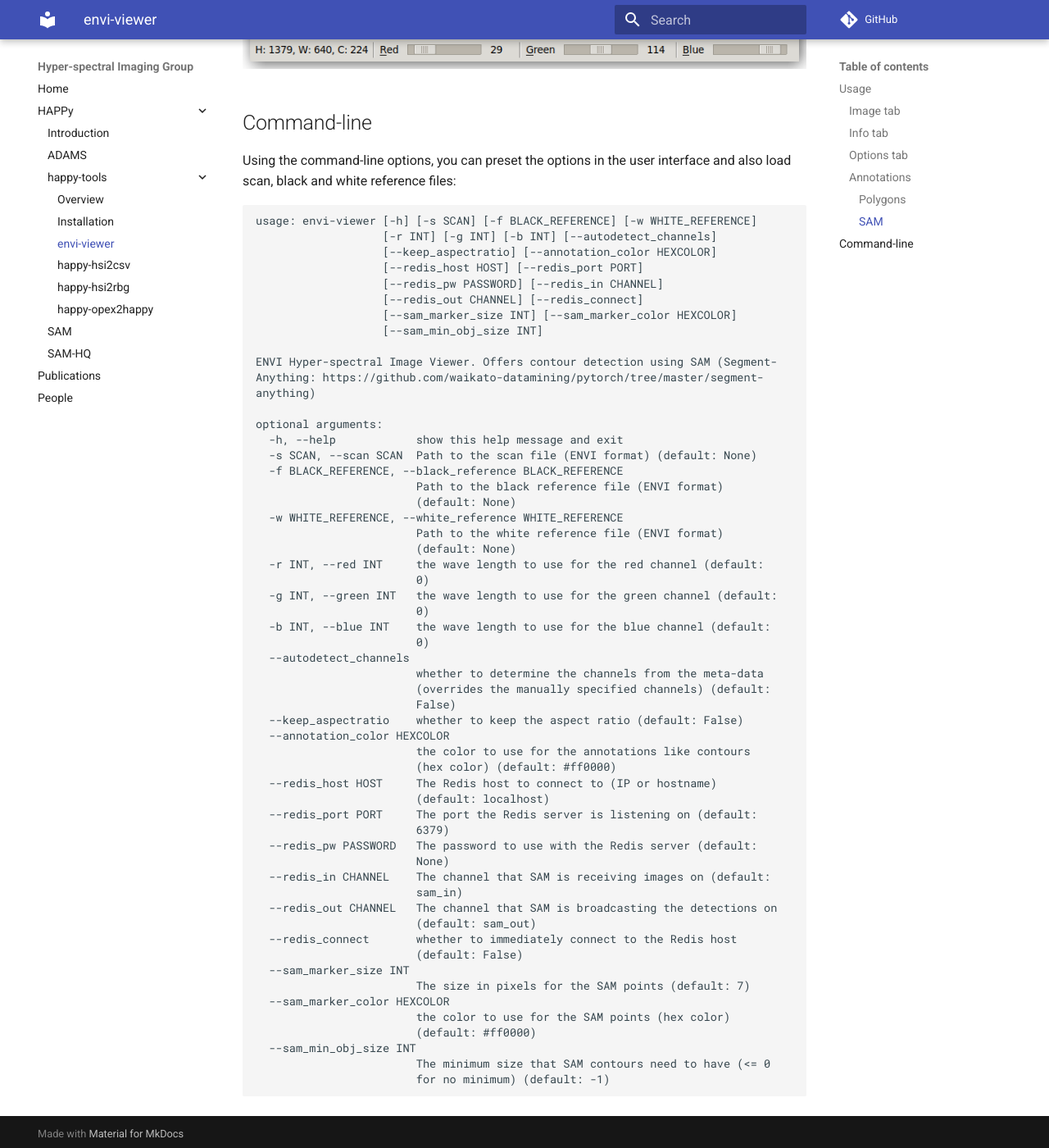
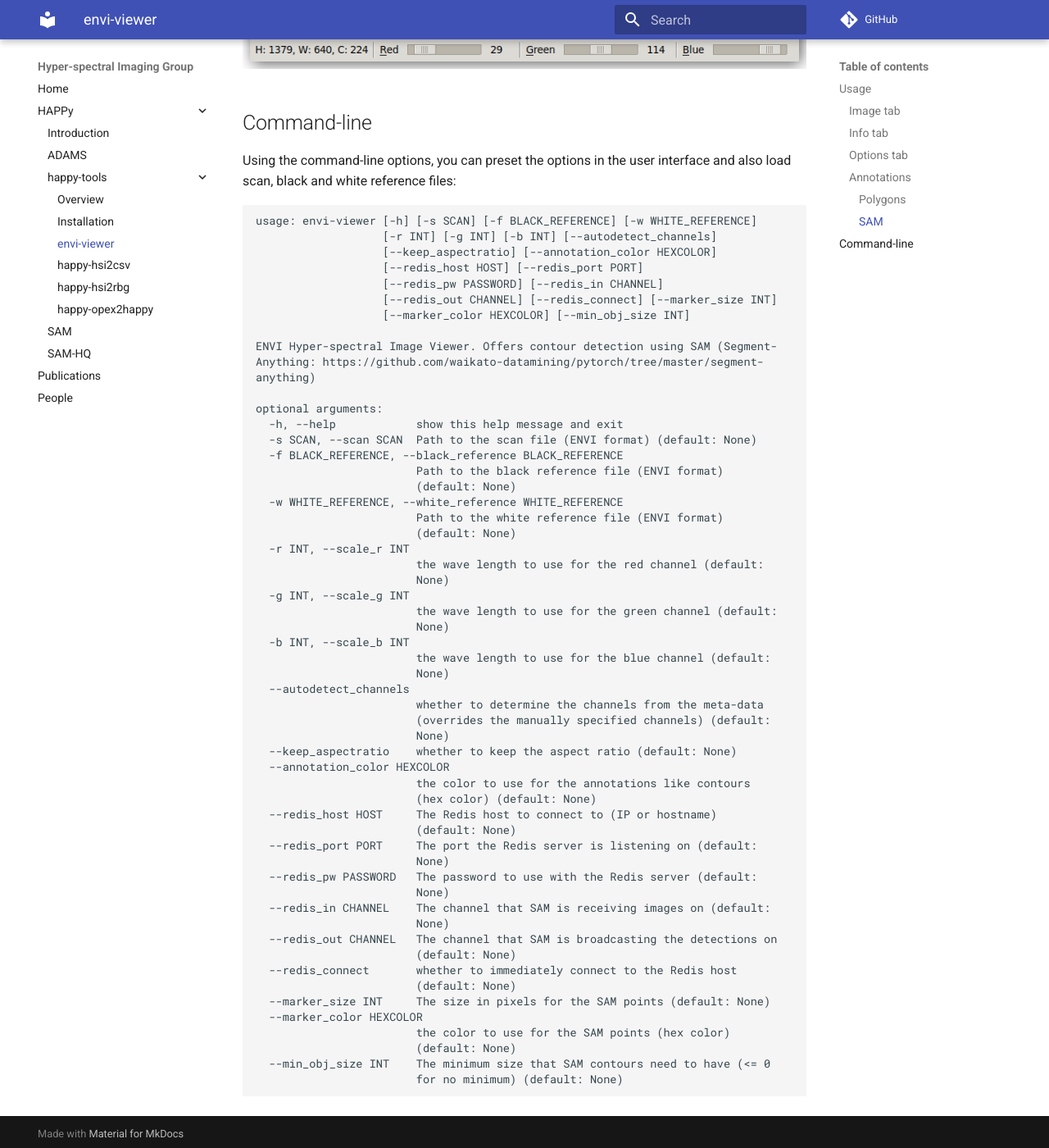
Before and after one commit to wairas/hsi-website, an MkDocs documentation site: the page built from docs/happy/happy_tools/envi-viewer.md, in a window 1280 px wide and 1400 px high, scrolled down 6424 px. Shown: the whole window at 82% size. Built offline with MkDocs 1.6.1 and Material for MkDocs 9.7.7, drawn with Linux system fonts in a browser that asks for light colours; comment, search, counter and statistics services are not loaded.

Commit message:
updated help screen

````diff
--- a/docs/happy/happy_tools/envi-viewer.md
+++ b/docs/happy/happy_tools/envi-viewer.md
@@ -103,9 +103,8 @@
                    [--keep_aspectratio] [--annotation_color HEXCOLOR]
                    [--redis_host HOST] [--redis_port PORT]
                    [--redis_pw PASSWORD] [--redis_in CHANNEL]
-                   [--redis_out CHANNEL] [--redis_connect]
-                   [--sam_marker_size INT] [--sam_marker_color HEXCOLOR]
-                   [--sam_min_obj_size INT]
+                   [--redis_out CHANNEL] [--redis_connect] [--marker_size INT]
+                   [--marker_color HEXCOLOR] [--min_obj_size INT]
 
 ENVI Hyper-spectral Image Viewer. Offers contour detection using SAM (Segment-
 Anything: https://github.com/waikato-datamining/pytorch/tree/master/segment-
@@ -120,38 +119,39 @@
   -w WHITE_REFERENCE, --white_reference WHITE_REFERENCE
                         Path to the white reference file (ENVI format)
                         (default: None)
-  -r INT, --red INT     the wave length to use for the red channel (default:
-                        0)
-  -g INT, --green INT   the wave length to use for the green channel (default:
-                        0)
-  -b INT, --blue INT    the wave length to use for the blue channel (default:
-                        0)
+  -r INT, --scale_r INT
+                        the wave length to use for the red channel (default:
+                        None)
+  -g INT, --scale_g INT
+                        the wave length to use for the green channel (default:
+                        None)
+  -b INT, --scale_b INT
+                        the wave length to use for the blue channel (default:
+                        None)
   --autodetect_channels
                         whether to determine the channels from the meta-data
                         (overrides the manually specified channels) (default:
-                        False)
-  --keep_aspectratio    whether to keep the aspect ratio (default: False)
+                        None)
+  --keep_aspectratio    whether to keep the aspect ratio (default: None)
   --annotation_color HEXCOLOR
                         the color to use for the annotations like contours
-                        (hex color) (default: #ff0000)
+                        (hex color) (default: None)
   --redis_host HOST     The Redis host to connect to (IP or hostname)
-                        (default: localhost)
+                        (default: None)
   --redis_port PORT     The port the Redis server is listening on (default:
-                        6379)
+                        None)
   --redis_pw PASSWORD   The password to use with the Redis server (default:
                         None)
   --redis_in CHANNEL    The channel that SAM is receiving images on (default:
-                        sam_in)
+                        None)
   --redis_out CHANNEL   The channel that SAM is broadcasting the detections on
-                        (default: sam_out)
+                        (default: None)
   --redis_connect       whether to immediately connect to the Redis host
-                        (default: False)
-  --sam_marker_size INT
-                        The size in pixels for the SAM points (default: 7)
-  --sam_marker_color HEXCOLOR
+                        (default: None)
+  --marker_size INT     The size in pixels for the SAM points (default: None)
+  --marker_color HEXCOLOR
                         the color to use for the SAM points (hex color)
-                        (default: #ff0000)
-  --sam_min_obj_size INT
-                        The minimum size that SAM contours need to have (<= 0
-                        for no minimum) (default: -1)
+                        (default: None)
+  --min_obj_size INT    The minimum size that SAM contours need to have (<= 0
+                        for no minimum) (default: None)
 ```
````
